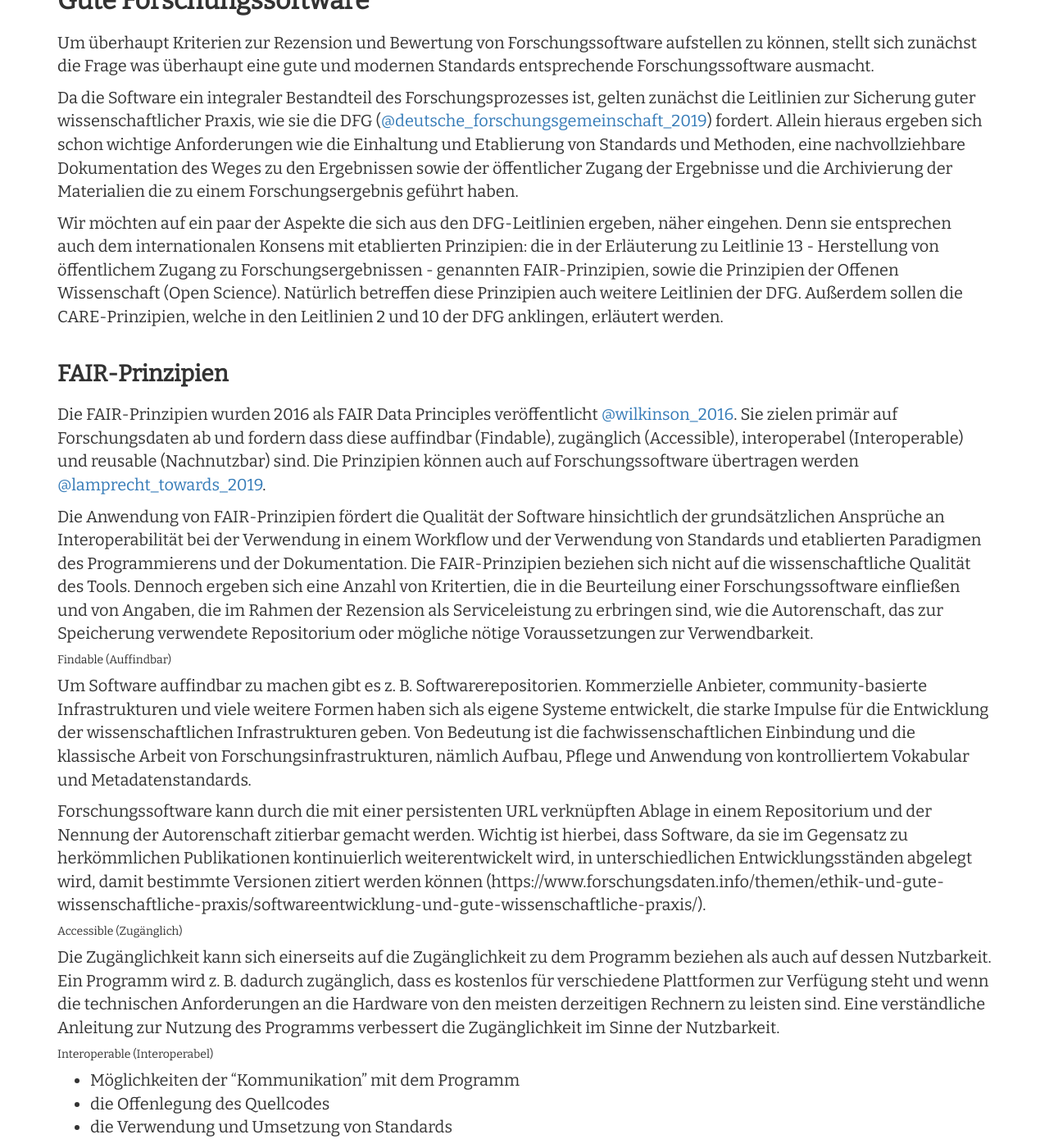
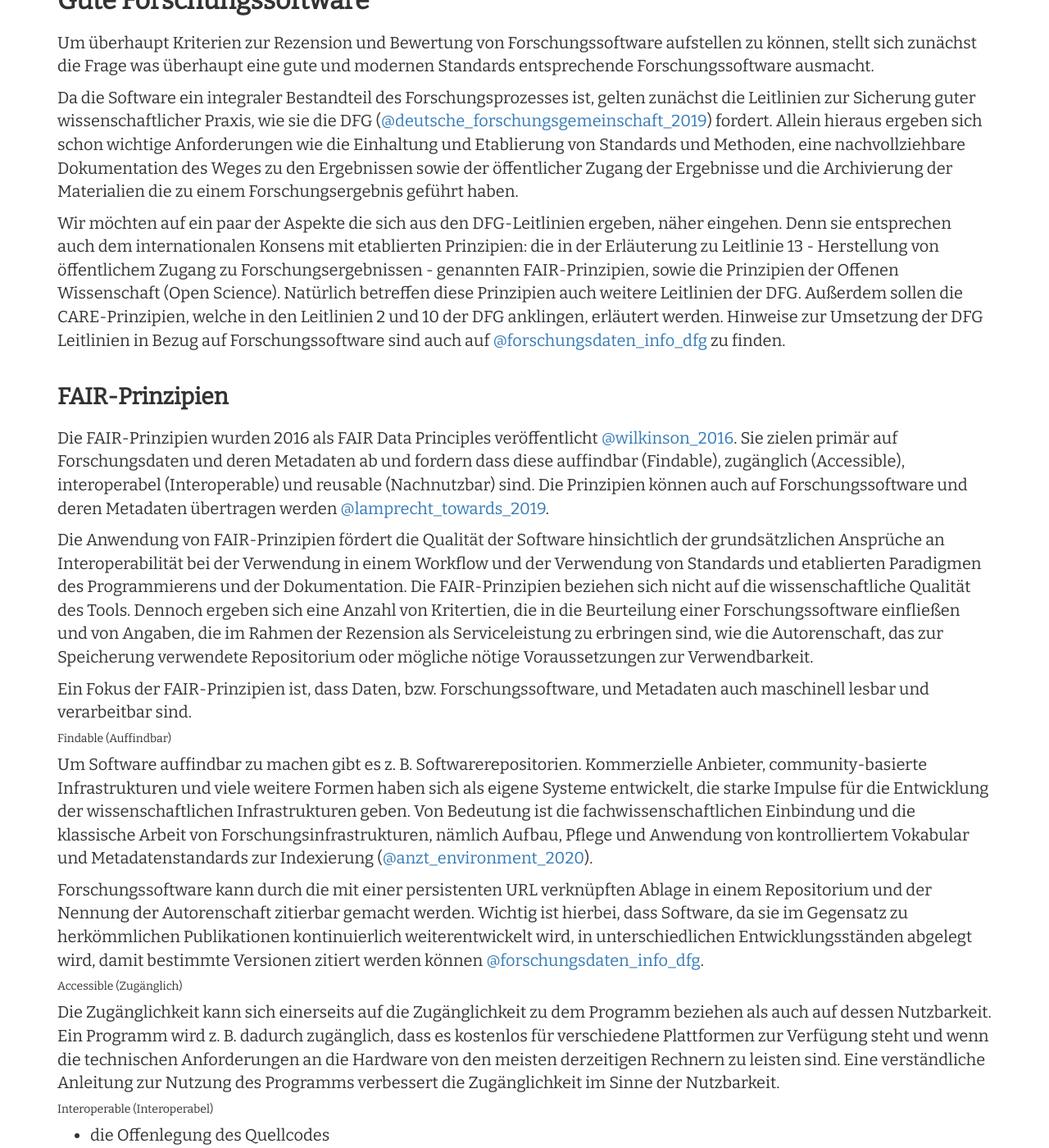
Before and after one commit to Research-Squirrel-Engineers/Impuls_SoftwareRezensionen_DGUF, a Jekyll site: the page built from Draft.md, in a window 1280 px wide and 1400 px high, scrolled down 3561 px. Shown: the whole window at 82% size. Built offline with Jekyll 4.4.1, drawn with Linux system fonts in a browser that asks for light colours; nearby versions of some CDN libraries; some of the changed text lies outside the part shown.

Commit message:
FAIR Details

```diff
--- a/Draft.md
+++ b/Draft.md
@@ -93,31 +93,30 @@ Um überhaupt Kriterien zur Rezension und Bewertung von Forschungssoftware aufst
 
 Da die Software ein integraler Bestandteil des Forschungsprozesses ist, gelten zunächst die Leitlinien zur Sicherung guter wissenschaftlicher Praxis, wie sie die DFG ([@deutsche_forschungsgemeinschaft_2019](#deutsche_forschungsgemeinschaft_2019)) fordert. Allein hieraus ergeben sich schon wichtige Anforderungen wie die Einhaltung und Etablierung von Standards und Methoden, eine nachvollziehbare Dokumentation des Weges zu den Ergebnissen sowie der öffentlicher Zugang der Ergebnisse und die Archivierung der Materialien die zu einem Forschungsergebnis geführt haben.
 
-Wir möchten auf ein paar der Aspekte die sich aus den DFG-Leitlinien ergeben, näher eingehen. Denn sie entsprechen auch dem internationalen Konsens mit etablierten Prinzipien: die in der Erläuterung zu Leitlinie 13 - Herstellung von öffentlichem Zugang zu Forschungsergebnissen - genannten FAIR-Prinzipien, sowie die Prinzipien der Offenen Wissenschaft (Open Science). Natürlich betreffen diese Prinzipien auch weitere Leitlinien der DFG. Außerdem sollen die CARE-Prinzipien, welche in den Leitlinien 2 und 10 der DFG anklingen, erläutert werden.
+Wir möchten auf ein paar der Aspekte die sich aus den DFG-Leitlinien ergeben, näher eingehen. Denn sie entsprechen auch dem internationalen Konsens mit etablierten Prinzipien: die in der Erläuterung zu Leitlinie 13 - Herstellung von öffentlichem Zugang zu Forschungsergebnissen - genannten FAIR-Prinzipien, sowie die Prinzipien der Offenen Wissenschaft (Open Science). Natürlich betreffen diese Prinzipien auch weitere Leitlinien der DFG. Außerdem sollen die CARE-Prinzipien, welche in den Leitlinien 2 und 10 der DFG anklingen, erläutert werden. Hinweise zur Umsetzung der DFG Leitlinien in Bezug auf Forschungssoftware sind auch auf [@forschungsdaten_info_dfg](#forschungsdaten_info_dfg) zu finden.
 
 #### FAIR-Prinzipien
-Die FAIR-Prinzipien wurden 2016 als FAIR Data Principles veröffentlicht [@wilkinson_2016](#wilkinson_2016). Sie zielen primär auf Forschungsdaten ab und fordern dass diese auffindbar (Findable), zugänglich (Accessible), interoperabel (Interoperable) und reusable (Nachnutzbar) sind. Die Prinzipien können auch auf Forschungssoftware übertragen werden [@lamprecht_towards_2019](#lamprecht_towards_2019).
+Die FAIR-Prinzipien wurden 2016 als FAIR Data Principles veröffentlicht [@wilkinson_2016](#wilkinson_2016). Sie zielen primär auf Forschungsdaten und deren Metadaten ab und fordern dass diese auffindbar (Findable), zugänglich (Accessible), interoperabel (Interoperable) und reusable (Nachnutzbar) sind. Die Prinzipien können auch auf Forschungssoftware und deren Metadaten übertragen werden [@lamprecht_towards_2019](#lamprecht_towards_2019).
 
 Die Anwendung von FAIR-Prinzipien fördert die Qualität der Software hinsichtlich der grundsätzlichen Ansprüche an Interoperabilität bei der Verwendung in einem Workflow und der Verwendung von Standards und etablierten Paradigmen des Programmierens und der Dokumentation. Die FAIR-Prinzipien beziehen sich nicht auf die wissenschaftliche Qualität des Tools. Dennoch ergeben sich eine Anzahl von Kritertien, die in die Beurteilung einer Forschungssoftware einfließen und von Angaben, die im Rahmen der Rezension als Serviceleistung zu erbringen sind, wie die Autorenschaft, das zur Speicherung verwendete Repositorium oder mögliche nötige Voraussetzungen zur Verwendbarkeit.
 
+Ein Fokus der FAIR-Prinzipien ist, dass Daten, bzw. Forschungssoftware, und Metadaten auch maschinell lesbar und verarbeitbar sind.
+
 ##### Findable (Auffindbar)
 
-Um Software auffindbar zu machen gibt es z. B. Softwarerepositorien. Kommerzielle Anbieter, community-basierte Infrastrukturen und viele weitere Formen haben sich als eigene Systeme entwickelt, die starke Impulse für die Entwicklung der wissenschaftlichen Infrastrukturen geben. Von Bedeutung ist die fachwissenschaftlichen Einbindung und die klassische Arbeit von Forschungsinfrastrukturen, nämlich Aufbau, Pflege und Anwendung von kontrolliertem Vokabular und Metadatenstandards.
+Um Software auffindbar zu machen gibt es z. B. Softwarerepositorien. Kommerzielle Anbieter, community-basierte Infrastrukturen und viele weitere Formen haben sich als eigene Systeme entwickelt, die starke Impulse für die Entwicklung der wissenschaftlichen Infrastrukturen geben. Von Bedeutung ist die fachwissenschaftlichen Einbindung und die klassische Arbeit von Forschungsinfrastrukturen, nämlich Aufbau, Pflege und Anwendung von kontrolliertem Vokabular und Metadatenstandards zur Indexierung ([@anzt_environment_2020](#anzt_environment_2020)).
 
-Forschungssoftware kann durch die mit einer persistenten URL verknüpften Ablage in einem Repositorium und der Nennung der Autorenschaft zitierbar gemacht werden. Wichtig ist hierbei, dass Software, da sie im Gegensatz zu herkömmlichen Publikationen kontinuierlich weiterentwickelt wird, in unterschiedlichen Entwicklungsständen abgelegt wird, damit bestimmte Versionen zitiert werden können (https://www.forschungsdaten.info/themen/ethik-und-gute-wissenschaftliche-praxis/softwareentwicklung-und-gute-wissenschaftliche-praxis/).
+Forschungssoftware kann durch die mit einer persistenten URL verknüpften Ablage in einem Repositorium und der Nennung der Autorenschaft zitierbar gemacht werden. Wichtig ist hierbei, dass Software, da sie im Gegensatz zu herkömmlichen Publikationen kontinuierlich weiterentwickelt wird, in unterschiedlichen Entwicklungsständen abgelegt wird, damit bestimmte Versionen zitiert werden können [@forschungsdaten_info_dfg](#forschungsdaten_info_dfg).
 
 ##### Accessible (Zugänglich)
 
 Die Zugänglichkeit kann sich einerseits auf die Zugänglichkeit zu dem Programm beziehen als auch auf dessen Nutzbarkeit. Ein Programm wird z. B. dadurch zugänglich, dass es kostenlos für verschiedene Plattformen zur Verfügung steht und wenn die technischen Anforderungen an die Hardware von den meisten derzeitigen Rechnern zu leisten sind. Eine verständliche Anleitung zur Nutzung des Programms verbessert die Zugänglichkeit im Sinne der Nutzbarkeit.
 
 ##### Interoperable (Interoperabel)
-
-- Möglichkeiten der "Kommunikation" mit dem Programm
 - die Offenlegung des Quellcodes
 - die Verwendung und Umsetzung von Standards
 
-
-Einer eigenen Ausformulierung für Software bedarf die Frage der Interoperabilität. Interoperabilität von Software kann sich auf die Verknüpfungsmöglichkeiten von Prozessen beziehen, die bei der Erzeugung, Bearbeitung oder Analyse nacheinander notwendig werden (horizontale Dimension). Diese Prozessschritte müssen nicht innerhalb einer Software ablaufen, sondern werden häufig über Protokolle, Schnittstellen und Ausgabeformate als Durchlauf durch mehrere Programme ermöglicht. Interoperabilität kann aber auch als die Zusammenarbeit verschiedener digitaler Objekte für die Ausführung eines Prozesses bedeuten (vertikale Dimension) [@lamprecht_towards_2019, 10 f.](#lamprecht_towards_2019). Wenn dabei eine Software z. B. nur mit einem Betriebssystem arbeiten kann, ist sie weniger interoperabel, als solche, die plattformunabhängig programmiert ist
+Interoperabilität von Software kann sich auf die Verknüpfungsmöglichkeiten von Prozessen beziehen, die bei der Erzeugung, Bearbeitung oder Analyse nacheinander notwendig werden (horizontale Dimension). Diese Prozessschritte müssen nicht innerhalb einer Software ablaufen, sondern werden häufig über Protokolle, Schnittstellen und Ausgabeformate als Durchlauf durch mehrere Programme ermöglicht. Interoperabilität kann aber auch als die Zusammenarbeit verschiedener digitaler Objekte für die Ausführung eines Prozesses bedeuten (vertikale Dimension) [@lamprecht_towards_2019, 10 f.](#lamprecht_towards_2019). Wenn dabei eine Software z. B. nur mit einem Betriebssystem arbeiten kann, ist sie weniger interoperabel, als solche, die plattformunabhängig programmiert ist
 
 ##### Reusable (Nachnutzbar)
 
```
Also changed, not shown: literatur.bib (+7 -0 lines).
